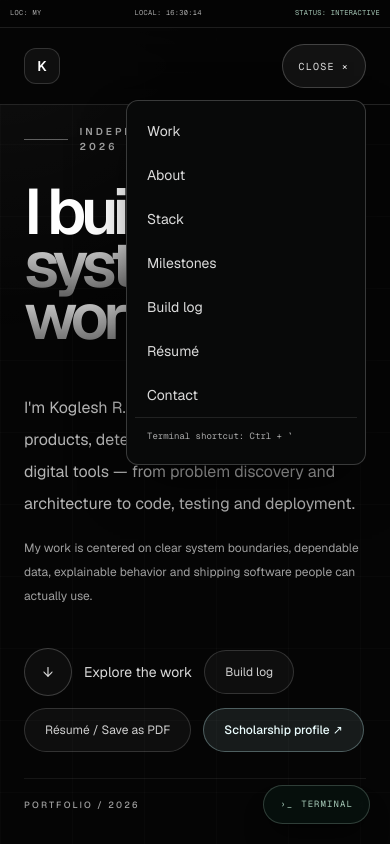
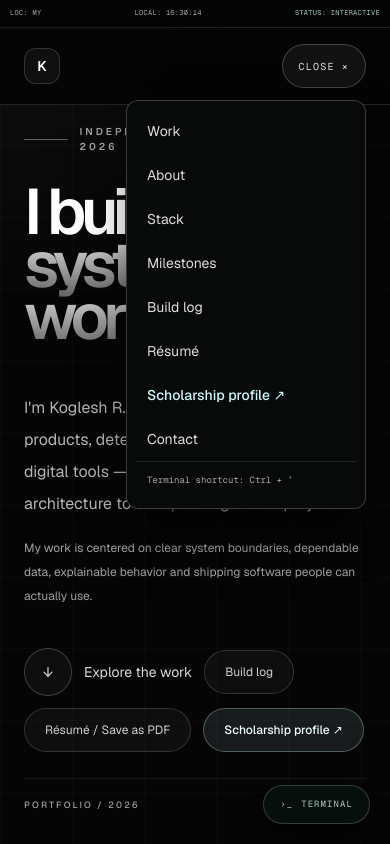
Before and after one commit to kogleshofficial-hub/koglesh-portfolio, a Next.js app: page / in a window 390 px wide. Both pictures are taken after a click on the button "MENU ☰". Shown: the top 844 px of the page. Built offline with nearby package versions, Linux system fonts and the light colour scheme.

Commit message:
Add scholarship profile to mobile navigation

```diff
--- a/components/site-chrome.tsx
+++ b/components/site-chrome.tsx
@@ -58,7 +58,7 @@ export function StatusClock() {
 const navItems = [
   ["Work", "#work"], ["About", "#about"], ["Stack", "#stack"],
   ["Milestones", "#milestones"], ["Build log", "#log"],
-  ["Résumé", "/resume"], ["Contact", "#contact"]
+  ["Résumé", "/resume"], ["Scholarship profile ↗", "/scholarship"], ["Contact", "#contact"]
 ];
 
 export function MobileNav() {
@@ -77,7 +77,7 @@ export function MobileNav() {
       {open && (
         <nav id="mobile-navigation" aria-label="Mobile navigation" className="absolute right-0 top-14 z-[75] w-60 rounded-xl border border-white/20 bg-[#080909] p-2 shadow-2xl shadow-black/60">
           {navItems.map(([label, href]) => href.startsWith("/") ? (
-            <Link key={href} href={href} onClick={() => setOpen(false)} className="block min-h-11 rounded-lg px-3 py-3 text-sm text-white/85 transition hover:bg-white/[0.07] hover:text-white">{label}</Link>
+            <Link key={href} href={href} onClick={() => setOpen(false)} className={"block min-h-11 rounded-lg px-3 py-3 text-sm transition hover:bg-white/[0.07] hover:text-white " + (href === "/scholarship" ? "font-medium text-cyan-100" : "text-white/85")}>{label}</Link>
           ) : (
             <a key={href} href={href} onClick={() => setOpen(false)} className="block min-h-11 rounded-lg px-3 py-3 text-sm text-white/85 transition hover:bg-white/[0.07] hover:text-white">{label}</a>
           ))}
```
